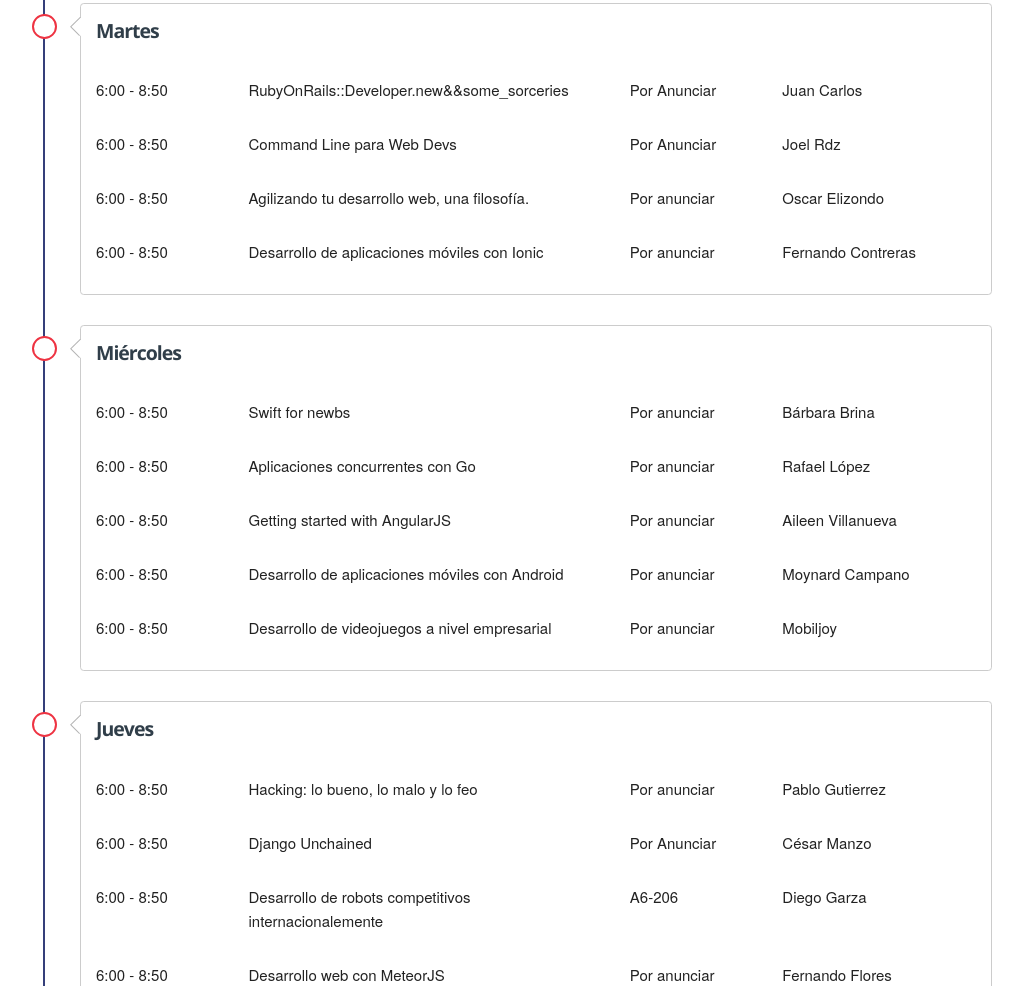
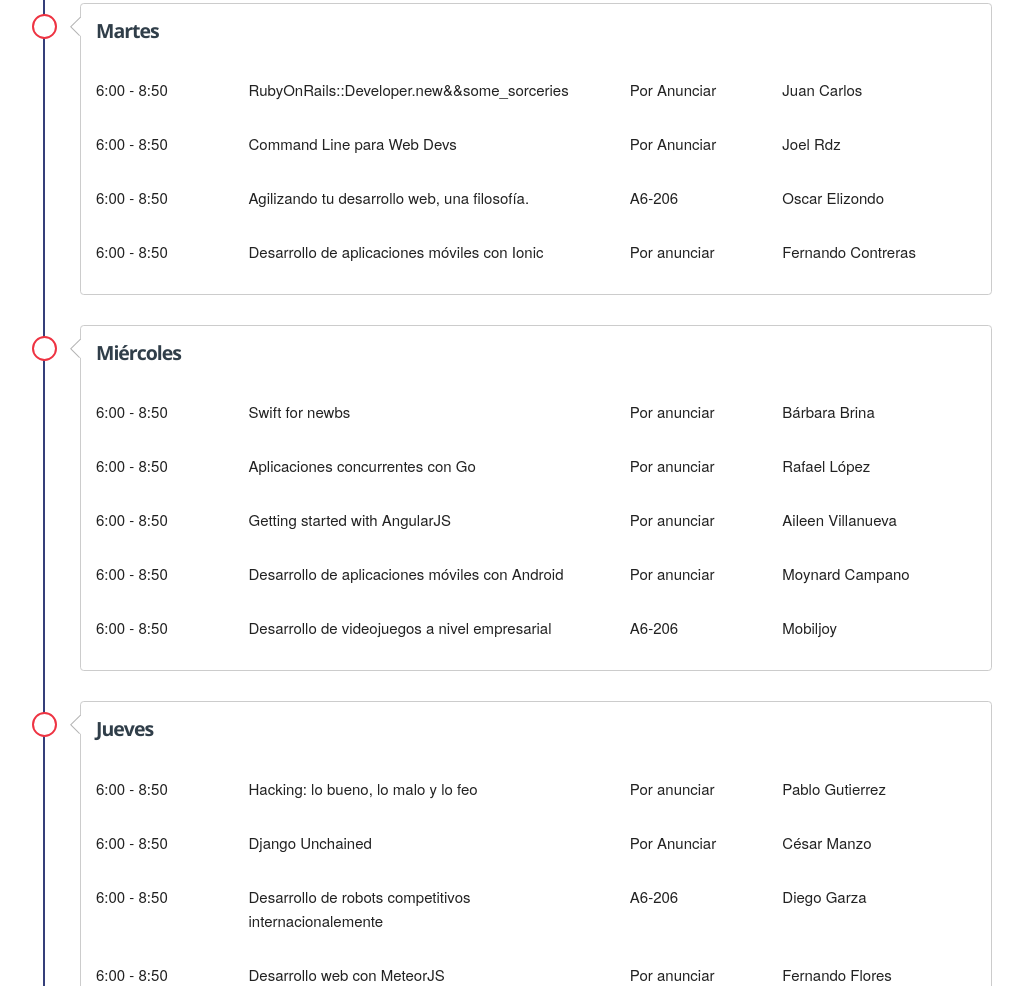
Before and after one commit to JumpstartMty/sdc15, a website: page index.html in a window 1280 px wide. Shown: the part 1088-2074 px from the top of the page, without its empty margins (128-1151 px from the left). Drawn offline with nearby package versions, Linux system fonts and the light colour scheme; a web font is replaced by a local one.

Commit message:
Update index.html

```diff
--- a/index.html
+++ b/index.html
@@ -180,7 +180,7 @@
                   <p>Agilizando tu desarrollo web, una filosofía.</p>
                 </div>
                 <div class="two columns">
-                  <p>Por anunciar</p>
+                  <p>A6-206</p>
                 </div>
                 <div class="three columns">
                   <p>Oscar Elizondo</p>
@@ -273,7 +273,7 @@
                   <p>Desarrollo de videojuegos a nivel empresarial</p>
                 </div>
                 <div class="two columns">
-                  <p>Por anunciar</p>
+                  <p>A6-206</p>
                 </div>
                 <div class="three columns">
                   <p>Mobiljoy</p>
```
